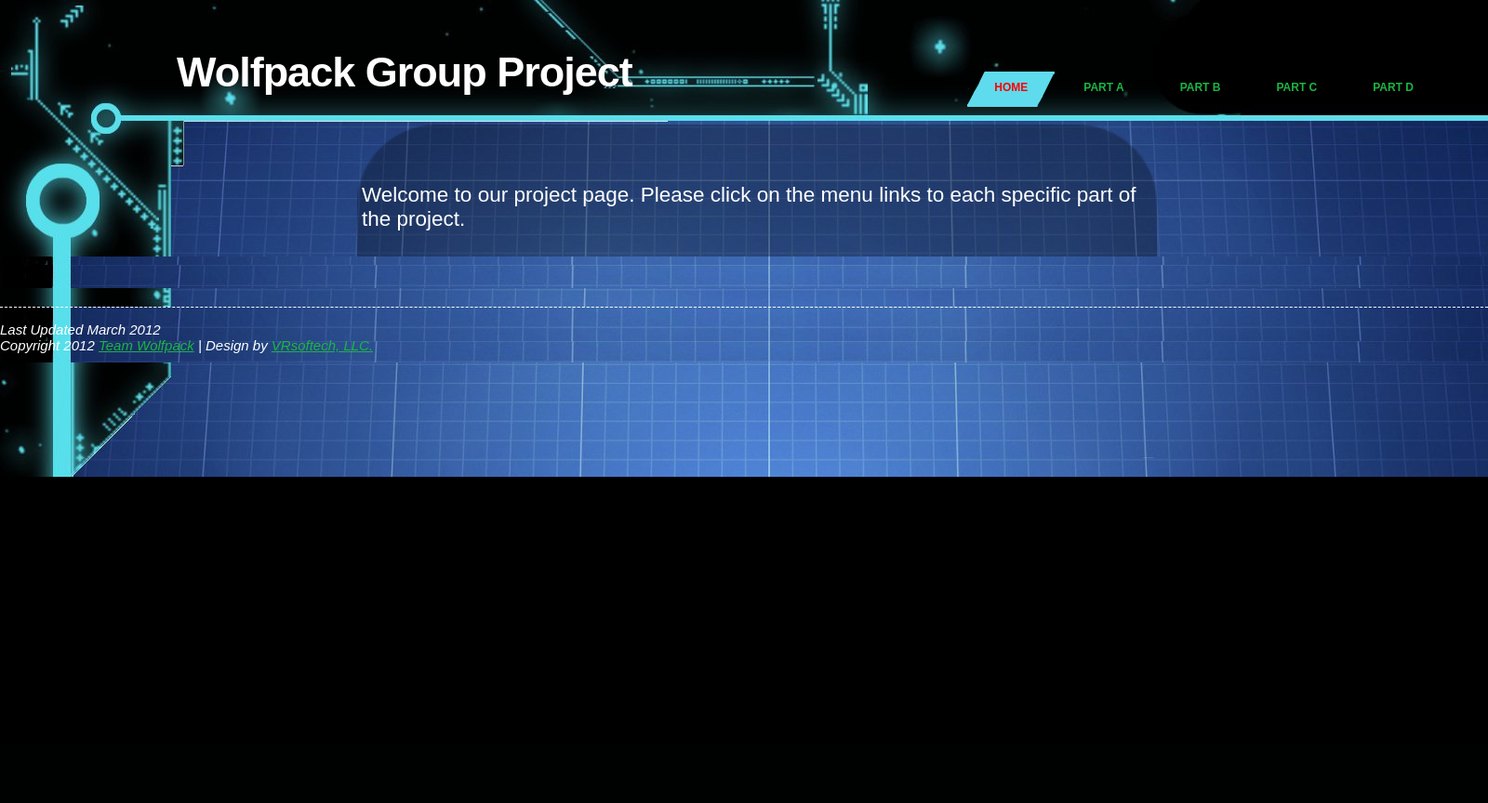
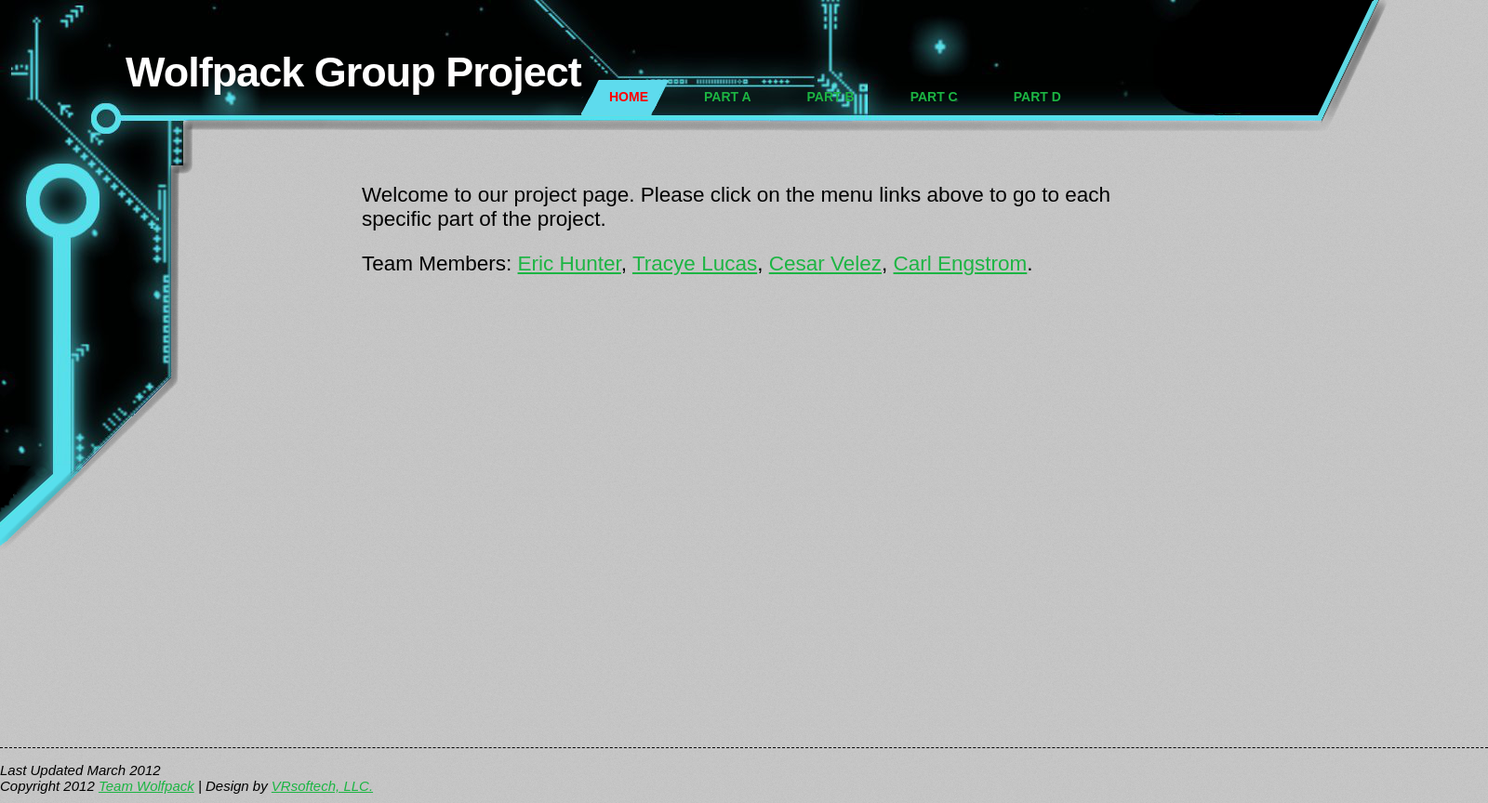
Before and after one commit to cesardv/wolfpackHCI, a PHP site: page / in a window 1600 px wide. Shown: the whole page at 93% size. Before the commit the page ends 513 px from the top, so only its background shows below. Run offline with PHP 8.4, Linux system fonts and the light colour scheme.

Commit message:
got nice bg and header going nicer layout

```diff
--- a/home.css
+++ b/home.css
@@ -1,41 +1,32 @@
 body {
 	margin: 0;
 	padding: 0;
-	background: black;
 	font-family: Arial, Helvetica, sans-serif;
 	font-size: 15px;
 	/*color: #3C3D3F;*/
-	color: white;
-	background: black url(./headerbg.jpg) no-repeat left top;
+	color: black;
+	background: url(bg.png) repeat;
+
 }
 
 #wrapper {
 	width: 1600px;
-	/*height: auto;/*900px;*/
+	height: auto;/*900px*/
 	margin: 0px;
-	padding: 0px;/*
-	background: url(./footerbg.jpg) repeat-y bottom;
+	padding: 0px;
+	background: url(./headerbg2.png) no-repeat left top;
+
+	/*
 	background-position: 0px 900px
-	*/
-	background: url(./contentbg.jpg) no-repeat bottom;
-	background-position: 0 513px;
-
 	/*float: left;*/
 }
 
 #contentwrap {
-	padding: 0 0 0px 0; }
-
-#contentwrap .bg {
-	/*height: auto;
-	background: url(./contentbg.jpg) no-repeat bottom;
-	/*background-position: 0 513px;*/
-
-	background: url(./footerbg.jpg) fixed repeat-y left;
-	background-position: 0px 766px; /*if you do repeat it will not pay attention to this position but tile all*/
+	padding: 0 0 0px 0;
+	height: 650px;
+	}
 
 
-}
 
 #content {
 	float: center;
@@ -43,8 +34,8 @@ body {
 	width: 850px;
 	height: 100%;
 	padding: 40px 5px 5px 5px;
-	background: url(./contentbg.png) repeat-y;
-	background-size: 100%;
+	/*background: url(./contentbg.png) repeat-y;
+	background-size: 100%;*/
 	font-size: 1.5em;
 
 }
@@ -74,12 +65,12 @@ a:hover {
 /* Menu */
 
 #menu {
-	float: right;
+	float: left;
 }
 
 #menu ul {
 	margin: 0px;
-	padding: 75px 0px 0px 0px;
+	padding: 84px 0px 0px 0px;
 	list-style: none;
 	line-height: normal;
 }
@@ -97,7 +88,7 @@ a:hover {
 	text-decoration: none;
 	text-transform: uppercase;
 	font-family: Arial, Helvetica, sans-serif;
-	font-size: 12px;
+	font-size: 14px;
 	font-weight: bold;
 	/*color: #202020;*/
 }
@@ -124,7 +115,7 @@ a:hover {
 }
 
 #menu li.active span {
-	background: url(./hoverbg.png) no-repeat top;
+	background: url(./hoverbg.png) no-repeat;
 	color: red;
 }
 
@@ -133,7 +124,7 @@ a:hover {
 #logo {
 	float: left;
 	width: 550px;
-	margin: 0 0 0 80px;
+	margin: 0 0 0 25px;
 	padding: 0;
 	color: #000000;
 }
@@ -162,8 +153,9 @@ a:hover {
 /*FOOTER AND BOTTOM*/
 #footer {
 	padding: 0 0 10px 0;
-	float: bottom;
-	background: url(./footerbg.jpg) repeat-y left top;
+	clear: both;
+	/*float: bottom;*/
+	/*background: url(./footerbg.jpg) repeat-y left top;*/
 	margin-top:20px;
 }
 
--- a/index.html
+++ b/index.html
@@ -47,15 +47,18 @@
 	<!-- end #header -->
 <div id="contentwrap">
 	<div id="content">
-		<p>Welcome to our project page. Please click on the menu links to each specific part of the project.</p>
+		<p>Welcome to our project page. Please click on the menu links above to go to each specific part of the project.</p>
+		<p>Team Members: <a href="http://ironduke.cs.gsu.edu/~hunter/">Eric Hunter</a>, <a href="http://ironduke.cs.gsu.edu/~lucas/">Tracye Lucas</a>,
+		<a href="http://ironduke.cs.gsu.edu/~velez/">Cesar Velez</a>, <a href="http://ironduke.cs.gsu.edu/~engstrom/">Carl Engstrom</a>.</p>
 	</div> <!-- end content -->
-	<div class="bg"><br />&nbsp;</div>
-</div>
-</div> <!-- wrapper end -->
+
+</div><!-- contentwrap -->
+
 <div id="footer">
 	<address>Last Updated March 2012<br />
 	Copyright 2012 <a href="mailto:cvelez2@student.gsu.edu">Team Wolfpack</a> | Design by <a href="http://ironduke.cs.gsu.edu/~velez/vrsoftech/">VRsoftech, LLC.</address>
 
 </div><!-- footer end -->
+</div> <!-- wrapper end -->
 </body>
 </html>
```
Also changed, not shown: bg.png (added), headerbg2.png (added).
